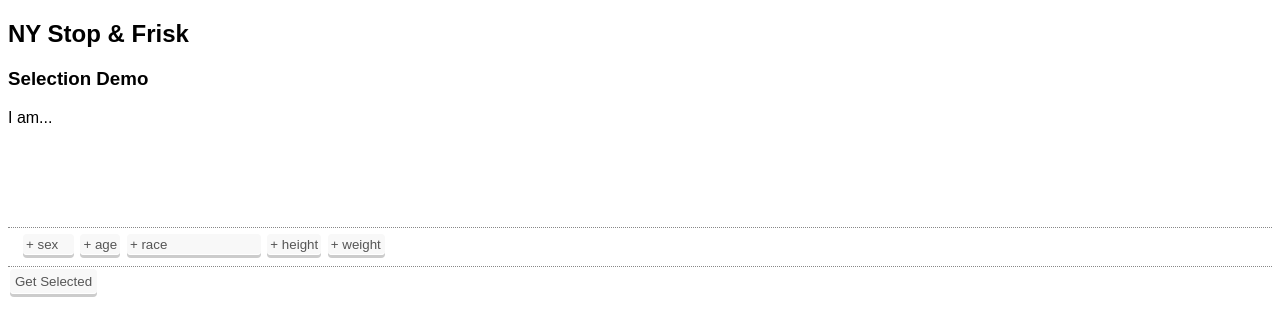
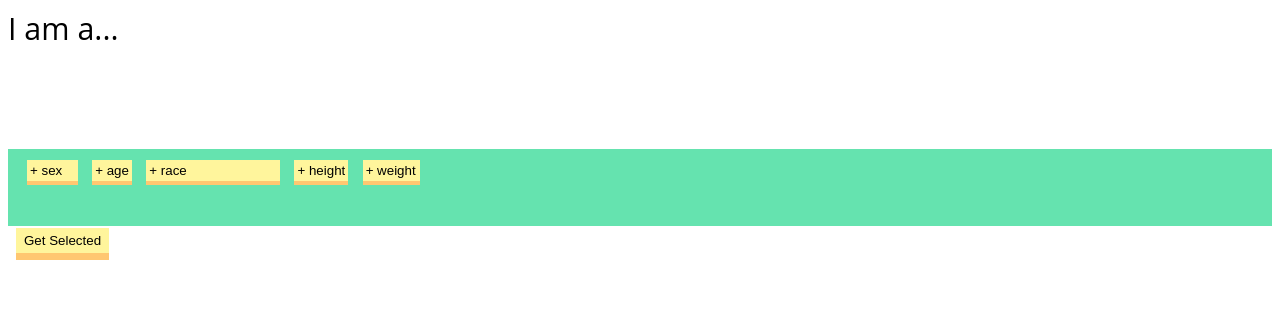
Before and after one commit to skortchmark9/stop-and-frisk, a Flask app: page /selection in a window 1280 px wide. Shown: the top 336 px of the page. Run offline with Flask 2, Linux system fonts and the light colour scheme.

Commit message:
styled selection

```diff
--- a/web/app/static/css/selection.css
+++ b/web/app/static/css/selection.css
@@ -1,5 +1,5 @@
 html{
-  font-family: sans-serif;
+  font-family: 'Open Sans';
 }
 
 fieldset {
@@ -11,14 +11,45 @@ label {
 }
 
 button.cancel{
-  background:none;
+  background:#ffc671;
   border:none;
-  margin-left:5px;
+  margin-left:8px;
   padding:0;
-  color:red;
+  color:#ec6319;
+  font-size: 80%;
+  font-weight: bold;
+
+  height: 25px;
+  width: 23px;
+
+  padding-bottom: 28px;
 }
 
 .button_style{
+  padding:5px;
+  padding-left: 8px;
+  padding-right: 8px;
+  margin: 2px;
+  margin-left: 8px;
+  margin-right: 10px;
+  margin-bottom: 15px;
+
+  -webkit-box-shadow: 0 7px 0 #ffc771;
+  -moz-box-shadow: 0 7px 0 #ffc771;
+  box-shadow: 0 7px 0 #ffc771;
+ /* border-bottom: thick solid #ffc771;*/
+  background: #fff59c;
+  border:none;
+  outline:none;
+  display: inline-block;
+  -webkit-appearance:none;
+  -moz-appearance:none;
+  appearance:none;
+  cursor:pointer;
+}
+
+
+/*.button_style{
   padding:5px;
   margin: 2px;
   -webkit-border-radius:4px;
@@ -36,20 +67,35 @@ button.cancel{
   -moz-appearance:none;
   appearance:none;
   cursor:pointer;
-}
+}*/
 
 select.button_style {
   padding:3px;
-  margin: 1px;
+  margin: 5px;
+
+  -webkit-box-shadow: 0 4px 0 #ffc771;
+  -moz-box-shadow: 0 4px 0 #ffc771;
+  box-shadow: 0 4px 0 #ffc771;
 
   position: relative;
 }
 
+/*#iam{
+  font-size: 200%;
+}*/
+
 #identity{
   margin-bottom: 100px;
+  font-size: 190%;
 }
 
-#to-select{
+
+/*#to-select{
   border-top: 1px dotted #888;
   border-bottom: 1px dotted #888;
+}*/
+
+#to-select{
+  background: #65e3af;
+  padding-bottom: 30px;
 }
--- a/web/app/static/js/selection.js
+++ b/web/app/static/js/selection.js
@@ -10,7 +10,7 @@ function createAge(){
   var age = document.getElementById("age");
   for(i=1;i<=100;i++){
     var as = document.createElement("option");
-    as.setAttribute("value", i+" years old");
+    as.setAttribute("value", i+" year old");
     as.appendChild(document.createTextNode(i));
     age.appendChild(as);
   }
--- a/web/app/templates/selection.html
+++ b/web/app/templates/selection.html
@@ -6,11 +6,8 @@
 </head>
 <body onload="init()">
 
-	<h2>NY Stop & Frisk</h2>
-	<h3>Selection Demo</h3>
-
 	<div id="identity">
-		I am... <span id="list"/>
+		<span id="iam">I am a... </span><span id="list"/>
 	</div>
 	<div id="to-select">
 		<form action="#">
```
